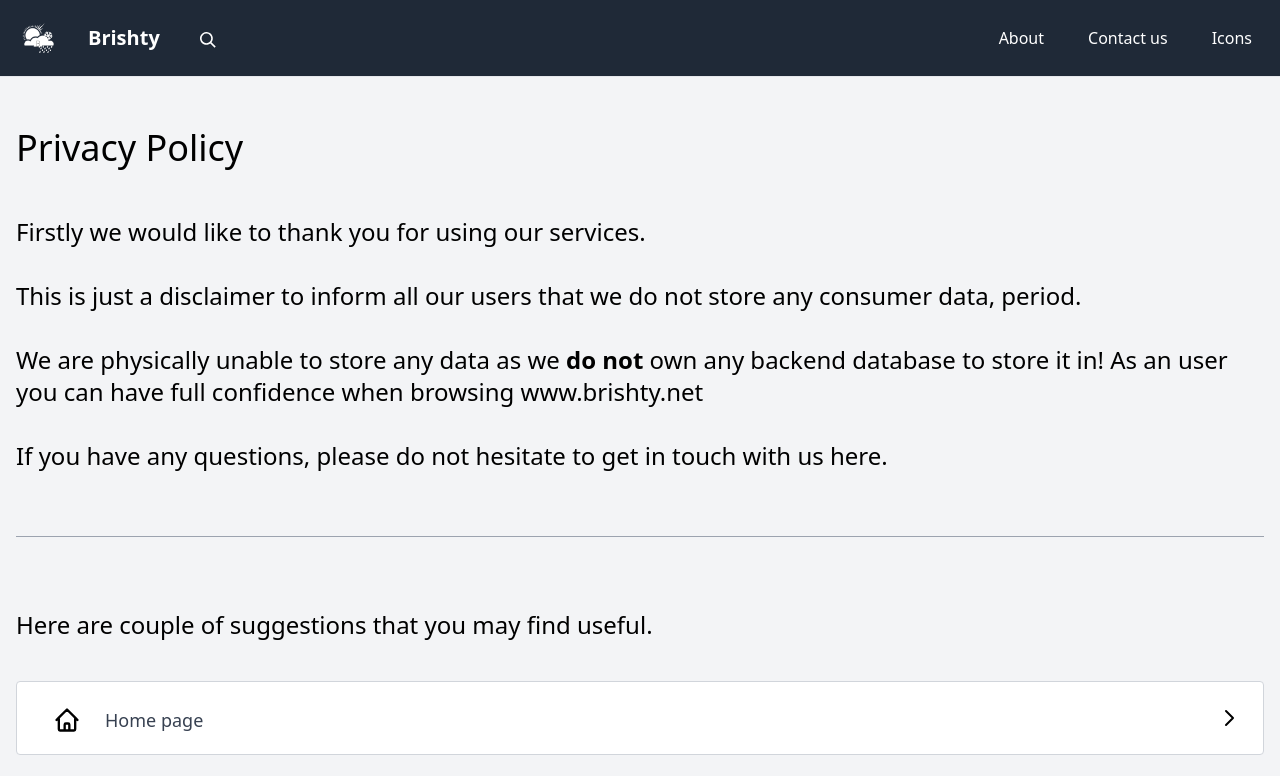
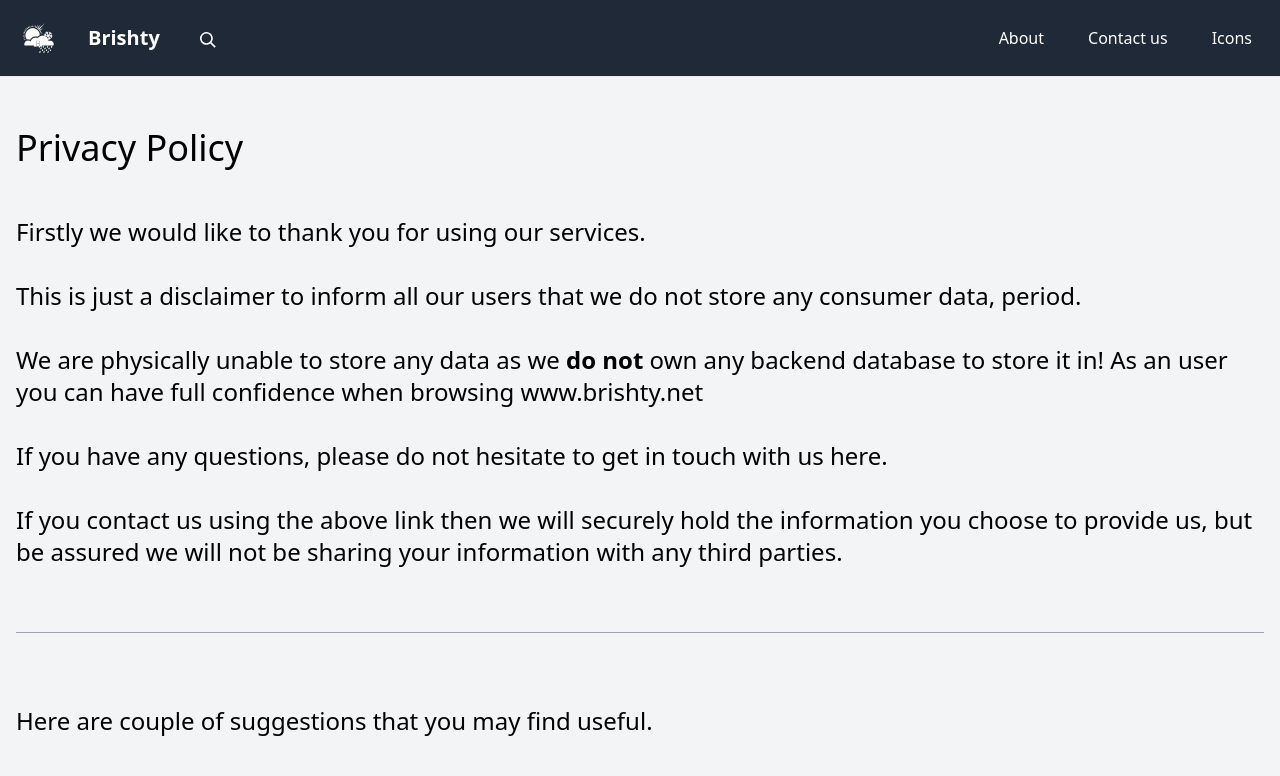
Before and after one commit to 92AM/brishty, a Next.js app: page /privacy-policy in a window 1280 px wide. Shown: the top 776 px of the page. Built offline with nearby package versions, Linux system fonts and the light colour scheme.

Commit message:
Updates privacy policy

```diff
--- a/pages/privacy-policy.tsx
+++ b/pages/privacy-policy.tsx
@@ -37,6 +37,11 @@
                                 here
                             </a>
                             .
+                        </p>
+                        <p>
+                            If you contact us using the above link then we will securely hold the information you choose
+                            to provide us, but be assured we will not be sharing your information with any third
+                            parties.
                         </p>
                     </span>
 
```
